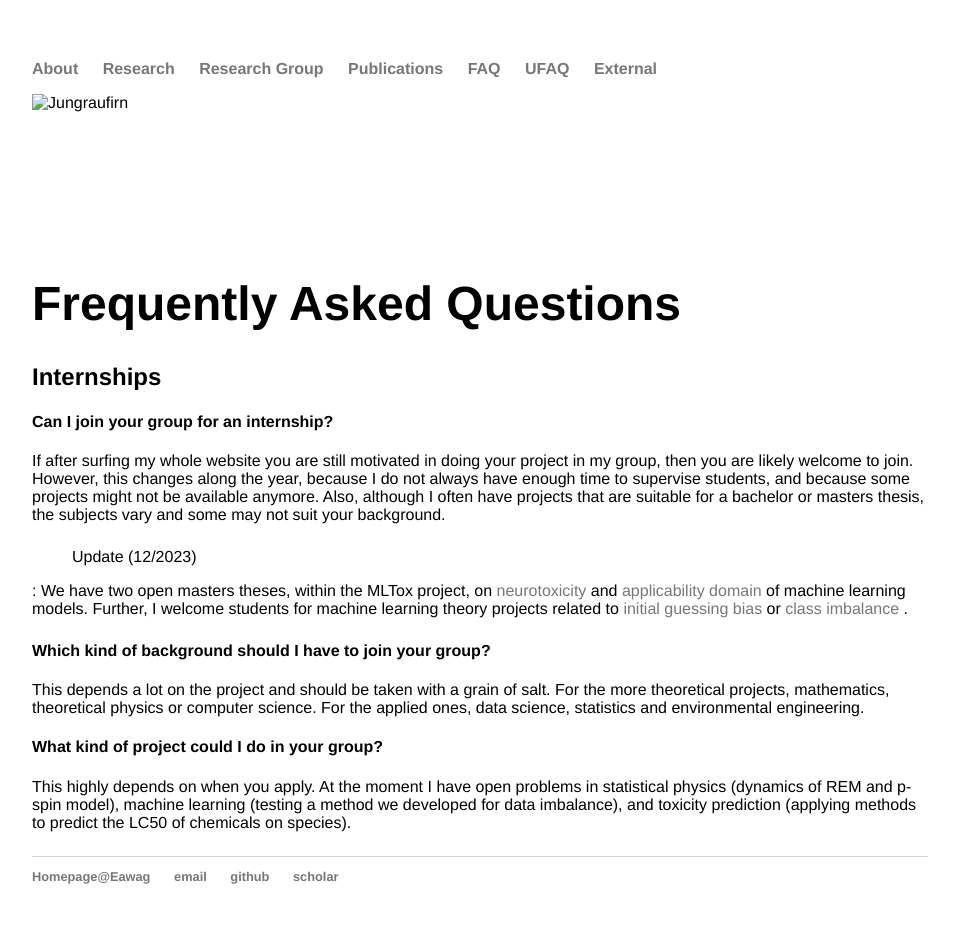
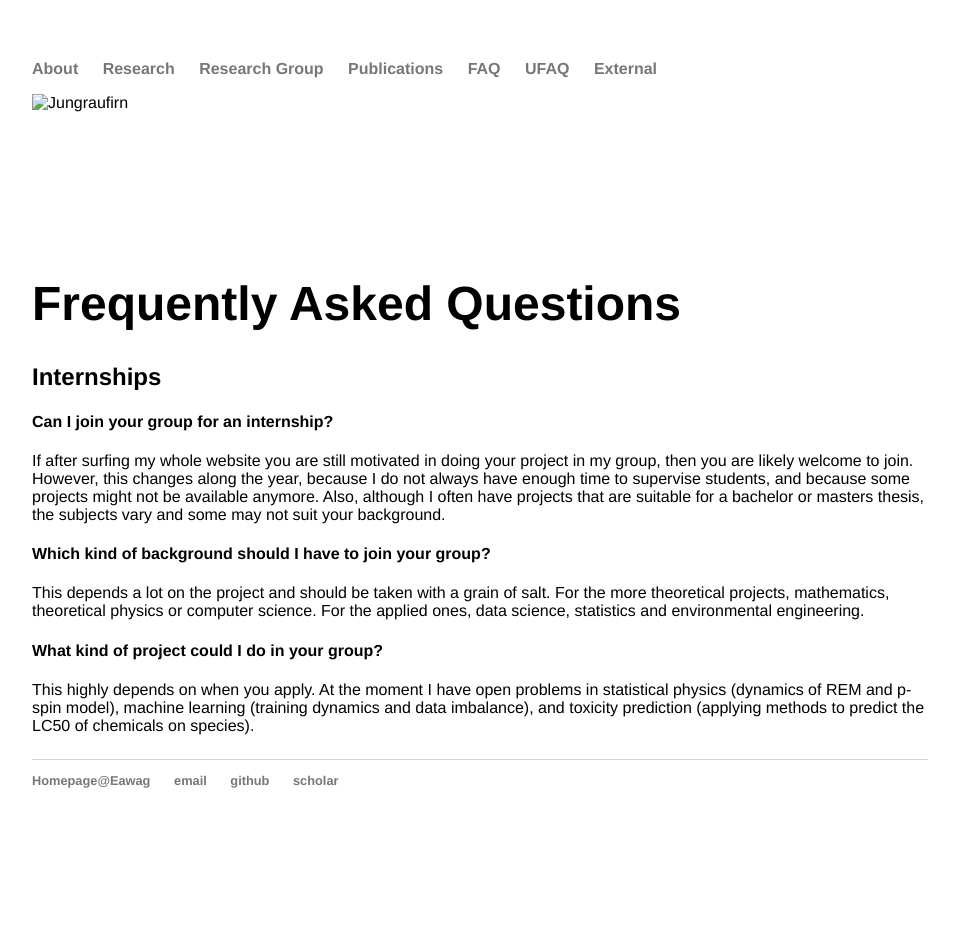
Before and after one commit to mbaityje/mbaityje.github.io, a Jekyll site: the page built from faq/index.html, in a window 1280 px wide. Shown: the whole page, without its empty margins (160-1119 px from the left). Built offline with Jekyll 4.4.1, drawn with Linux system fonts in a browser that asks for light colours; after the commit the page ends 900 px from its top, so only the background shows below that.

Commit message:
Style changes

```diff
--- a/external/index.html
+++ b/external/index.html
@@ -17,7 +17,8 @@ title: External resources
 	</p>
 	<p>
 		<h4>Webpages</h4>
-		Donald Knuth's <a href="https://www-cs-faculty.stanford.edu/~knuth/"> website </a> is a gold mine of good sense
+		Donald Knuth's <a href="https://www-cs-faculty.stanford.edu/~knuth/"> website </a> is a gold mine of good sense</br>
+		https://yarden.github.io
 	</p>
 	<p>
 		<h4>Organizations</h4>
--- a/faq/index.html
+++ b/faq/index.html
@@ -13,15 +13,11 @@ title: UFAQ
 		However, this changes along the year, because I do not always have enough time to supervise students, and because some projects might not be available anymore.
 		Also, although I often have projects that are suitable for a bachelor or masters thesis, the subjects vary and some may not suit your background.
 
-		<p>
-		<ul> Update (12/2023)</ul>: We have two open masters theses, within the MLTox project, on <a href="">neurotoxicity</a> and <a href="">applicability domain</a> of machine learning models. Further, I welcome students for machine learning theory projects related to <a href="https://arxiv.org/pdf/2306.00809.pdf"> initial guessing bias </a> or <a href="https://arxiv.org/pdf/2207.00391.pdf"> class imbalance </a>.
-		</p>
-
 		<h4>Which kind of background should I have to join your group?</h4>
 		This depends a lot on the project and should be taken with a grain of salt. For the more theoretical projects, mathematics, theoretical physics or computer science. For the applied ones, data science, statistics and environmental engineering.
 
 		<h4>What kind of project could I do in your group?</h4>
-		This highly depends on when you apply. At the moment I have open problems in statistical physics (dynamics of REM and p-spin model), machine learning (testing a method we developed for data imbalance), and toxicity prediction (applying methods to predict the LC50 of chemicals on species).
+		This highly depends on when you apply. At the moment I have open problems in statistical physics (dynamics of REM and p-spin model), machine learning (training dynamics and data imbalance), and toxicity prediction (applying methods to predict the LC50 of chemicals on species).
 
 <!-- 		<h4>How is your last name pronounced?</h4>
 		Say it as you prefer, I don't really mind.
```
